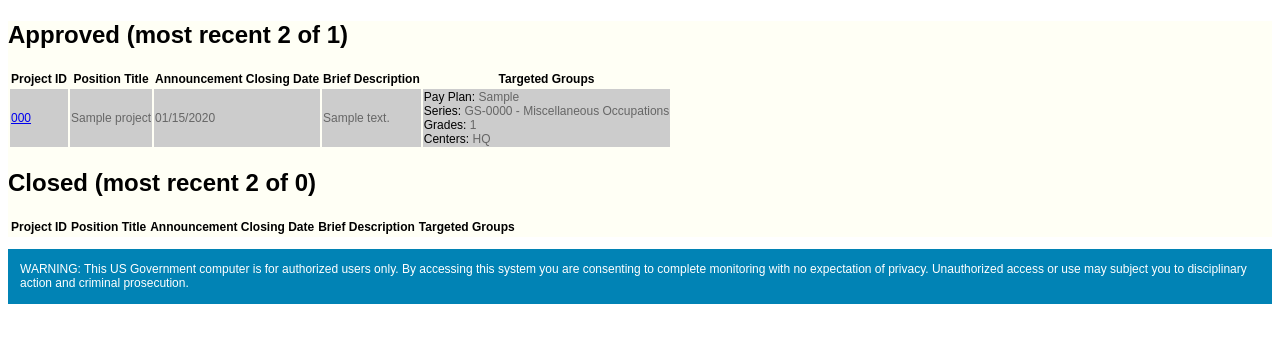
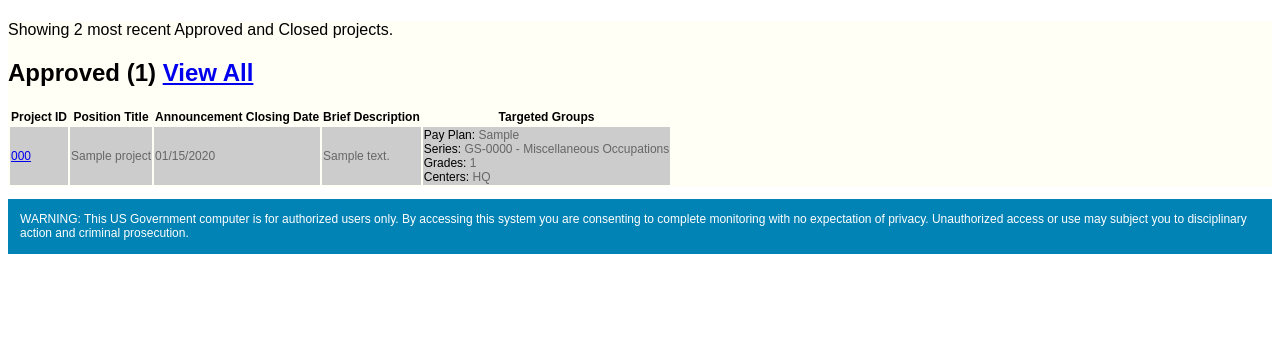
Before and after one commit to shentonfreude/pave, a Django app: page /project/ in a window 1280 px wide. Shown: the part 251-594 px from the top of the page. Run offline with Django 3.2, Linux system fonts and the light colour scheme; data comes from the database, SQL or seed files in the repository; tables that the repository leaves empty hold one stand-in row (values such as "Sample post"); lists and menus that the app fills with data are empty; parts of the project's set-up code (start-up, migrations or seed data) failed here and were passed over.

Commit message:
Browse offers to view all Approved or Closed projects

```diff
--- a/pave/project/urls.py
+++ b/pave/project/urls.py
@@ -1,9 +1,8 @@
 from django.conf.urls.defaults import * #GROSS
-from django.views.generic.simple import direct_to_template
-from django.views.generic.list_detail import object_list, object_detail
+from django.views.generic.list_detail import object_detail
 from django.views.generic.create_update import create_object
 from models import Project
-from views import search, browse
+from views import search, browse, approved, closed
 
 info_dict = {
     'queryset' : Project.objects.all()
@@ -12,6 +11,8 @@ info_dict = {
 urlpatterns = patterns(
     '',
     url(r'^$',                     browse, name="projects"),
+    url(r'^approved$',             approved, name="approved"),
+    url(r'^closed$',               closed, name="closed"),
     url(r'^search/$',              search, name="search"),
     url(r'^(?P<object_id>\d+)/$',  object_detail, info_dict, name="details"),
     # url(r'^search/$',              direct_to_template, {'template': 'search.html'}, name="search"),
--- a/pave/project/views.py
+++ b/pave/project/views.py
@@ -51,17 +51,47 @@ def search(request):
                               context_instance=RequestContext(request));
 
 
-def browse(request):
+def browse(request, status=None):
     """Show 10 most recent Approved and 10 most recent Closed, with total count of each.
     """
     LIMIT = 2
     approved = Project.objects.filter(status__name="Approved").order_by('announcement_closes').reverse()
     closed = Project.objects.filter(status__name="Closed").order_by('announcement_closes').reverse()
-    return render_to_response('project/project_browse.html', # reduce, reuse, recycle
+    return render_to_response('project/project_browse.html',
                               {'limit': LIMIT,
                                'approved': approved[0:LIMIT],
                                'approved_num': len(approved),
                                'closed' : closed[0:LIMIT],
-                               'closed_num': len(closed)
+                               'closed_num': len(closed),
                                },
                               context_instance=RequestContext(request));
+
+def approved(request):
+    """Show all Approved projects
+    If we had lots of different statuses, we'd use an option on the url,
+    but this is cleaner for the two simple cases.
+    """
+    approved = Project.objects.filter(status__name="Approved").order_by('announcement_closes').reverse()
+    return render_to_response('project/project_browse.html', # reduce, reuse, recycle
+                              {'limit': 0,
+                               'approved': approved,
+                               'approved_num': len(approved),
+                               'closed' : [],
+                               'closed_num': 0,
+                               },
+                              context_instance=RequestContext(request));
+
+def closed(request):
+    """Show all Approved projects
+    If we had lots of different statuses, we'd use an option on the url,
+    but this is cleaner for the two simple cases.
+    """
+    closed = Project.objects.filter(status__name="Closed").order_by('announcement_closes').reverse()
+    return render_to_response('project/project_browse.html', # reduce, reuse, recycle
+                              {'limit': 0,
+                               'approved': [],
+                               'approved_num': 0,
+                               'closed' : closed,
+                               'closed_num': len(closed),
+                               },
+                              context_instance=RequestContext(request));
--- a/pave/templates/project/project_browse.html
+++ b/pave/templates/project/project_browse.html
@@ -4,7 +4,13 @@
 {% block sectionhead %} Projects List {% endblock %}
 
 {% block content %}
-<h2>Approved (most recent {{limit}} of {{approved_num}})</h2>
+{% if limit %}
+<p>Showing {{limit}} most recent Approved and Closed projects.</p>
+{% endif %}
+
+{% if approved %}
+<h2>Approved ({{approved_num}}){% if limit %} <a href="{% url approved %}">View All</a>{% endif %}</h2>
+
 <table>
   <thead>
     <tr>
@@ -33,8 +39,10 @@
     {% endfor %}
   </tbody>
 </table>
+{% endif %}
 
-<h2>Closed (most recent {{limit}} of {{closed_num}})</h2>
+{% if closed %}
+<h2>Closed ({{closed_num}}){% if limit %} <a href="{% url closed %}">View All</a>{% endif %}</h2>
 <table>
   <thead>
     <tr>
@@ -63,4 +71,6 @@
     {% endfor %}
   </tbody>
 </table>
+{% endif %}
+
 {% endblock %}
```
Also changed, not shown: 1 other file.
